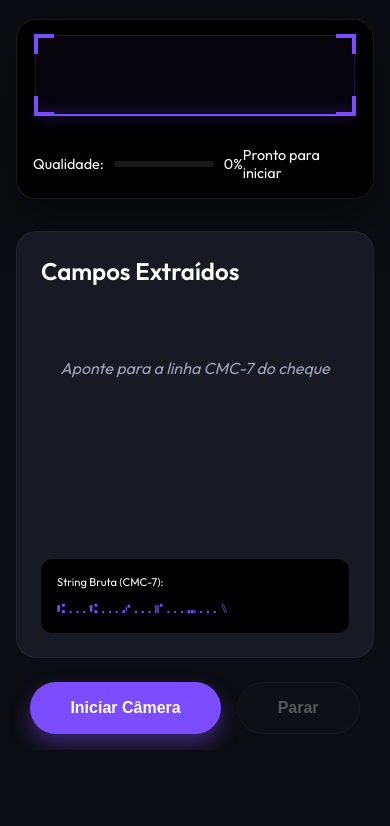
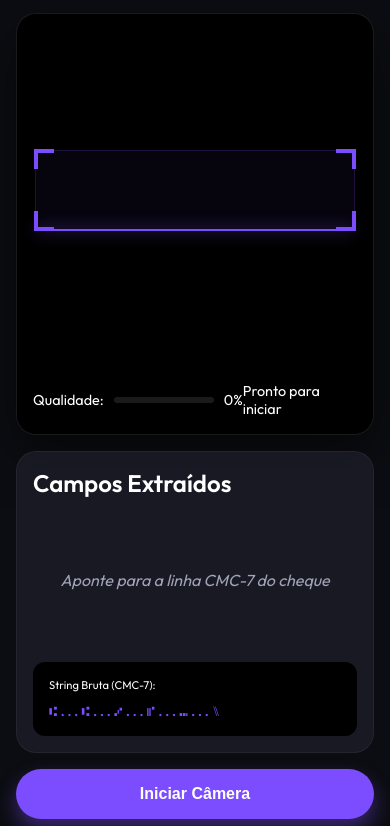
Before and after one commit to fabioferreccio/cmc7-ocr-parser, a website with bundled scripts: page demo/index.html in a window 390 px wide. Shown: the part 94-920 px from the top of the page. Before the commit the page ends 844 px from the top, so only its background shows below. Built offline with nearby package versions, Linux system fonts and the light colour scheme.

Commit message:
fix: layout

```diff
--- a/demo/style.css
+++ b/demo/style.css
@@ -25,12 +25,12 @@ body {
   display: flex;
   justify-content: center;
   align-items: center;
-  overflow: hidden;
+  padding: 1rem 0;
 }
 
 #app {
-  width: 100vw;
-  height: 100vh;
+  width: 100%;
+  min-height: 100vh;
   display: flex;
   flex-direction: column;
   padding: 2rem;
@@ -64,6 +64,7 @@ main {
   grid-template-columns: 1.5fr 1fr;
   gap: 2rem;
   min-height: 0;
+  width: 100%;
 }
 
 /* Scanner Viewport */
@@ -263,9 +264,40 @@ button:disabled {
 }
 
 @media (max-width: 900px) {
+  #app {
+    padding: 1rem;
+    gap: 1rem;
+  }
+
+  header h1 {
+    font-size: 1.8rem;
+  }
+
   main {
     grid-template-columns: 1fr;
+    gap: 1rem;
   }
+
+  .scanner-container {
+    min-height: 300px;
+    height: 50vh;
+  }
+
+  .results-panel {
+    padding: 1rem;
+  }
+
+  footer {
+    flex-direction: column;
+    width: 100%;
+  }
+
+  button {
+    width: 100%;
+  }
+}
+
+@media (max-height: 700px) and (min-width: 901px) {
   #app {
     padding: 1rem;
   }
--- a/demo/vite.config.ts
+++ b/demo/vite.config.ts
@@ -1,12 +1,15 @@
 import { defineConfig } from 'vite';
+import mkcert from 'vite-plugin-mkcert'
 import path from 'path';
 
 export default defineConfig({
   server: {
+    https: true,
     allowedHosts: true,
     host: true,
     fs: {
       allow: ['..'], // Allow access to /src from /demo
     },
   },
+  plugins: [mkcert()]
 });
--- a/package.json
+++ b/package.json
@@ -48,6 +48,7 @@
     "build": "tsup",
     "build:check": "tsc --noEmit",
     "dev": "vite ./demo --host",
+    "dev:tunnel": "localtunnel --port 5173",
     "test": "vitest run",
     "test:watch": "vitest",
     "test:ui": "vitest --ui",
@@ -83,14 +84,15 @@
     "eslint": "^8.57.0",
     "eslint-config-prettier": "^9.1.0",
     "husky": "^9.0.0",
+    "jimp": "^0.22.12",
     "jsdom": "^24.0.0",
     "license-checker": "^25.0.1",
     "lint-staged": "^15.2.0",
     "prettier": "^3.2.0",
     "tsup": "^8.0.0",
     "typescript": "^5.4.0",
-    "vitest": "^1.4.0",
-    "jimp": "^0.22.12"
+    "vite-plugin-mkcert": "^2.0.0",
+    "vitest": "^1.4.0"
   },
   "peerDependencies": {
     "react": ">=18.0.0",
```
Also changed, not shown: 1 other file.
